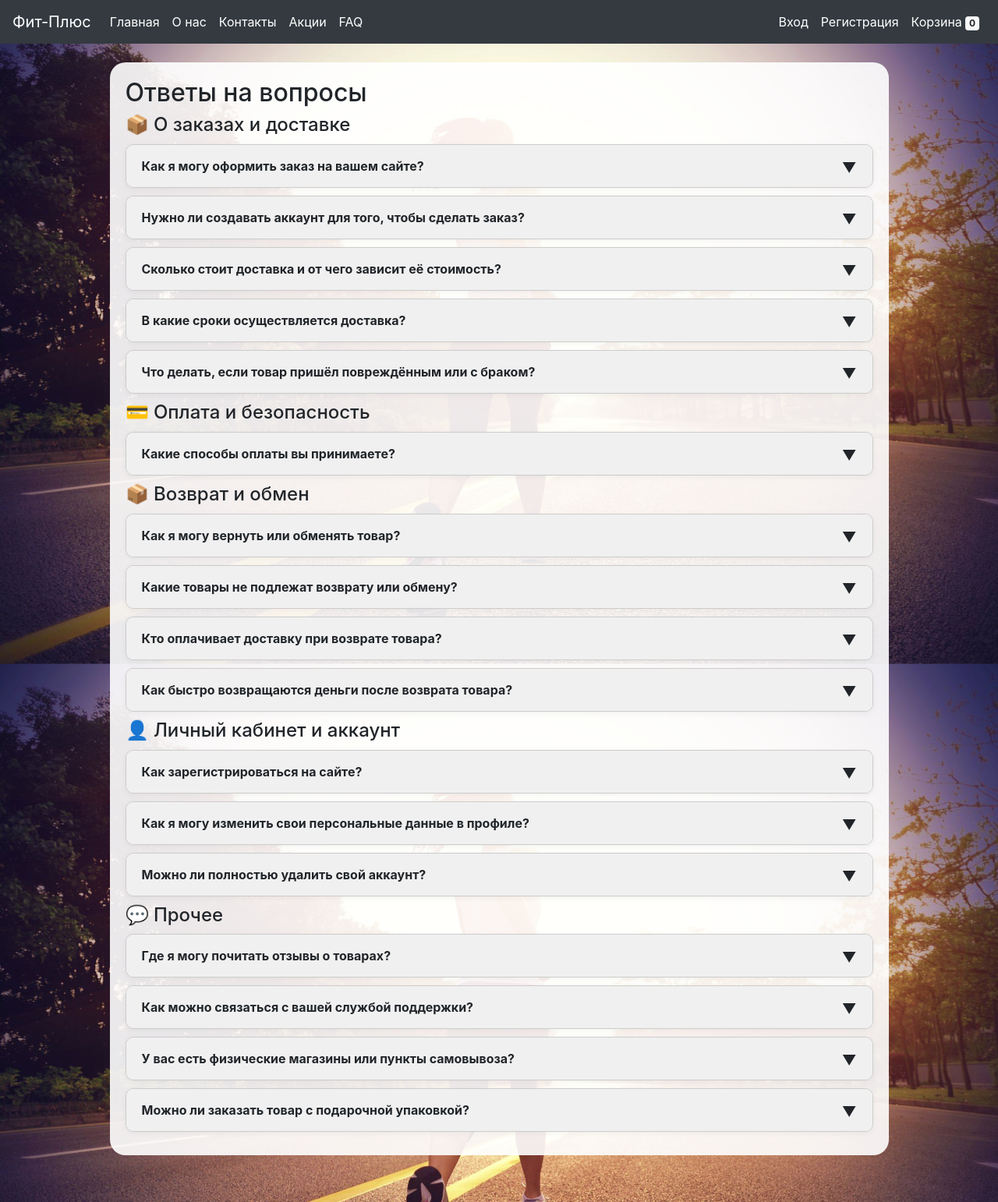
After one commit to Layaashich/gpt, a PHP site: page /faq.php in a window 1280 px wide. The commit adds this page. Shown: the whole page at 78% size. Run offline with PHP 8.4, Linux system fonts and the light colour scheme; some libraries are stand-ins or nearby versions.

Commit message:
Add files via upload

```diff
--- a/checkout.php
+++ b/checkout.php
@@ -86,7 +86,7 @@ if ($_SERVER['REQUEST_METHOD'] == 'POST') {
 
         $_SESSION['cart'] = [];
 
-        $successMessage = "Заказ №$order_id успешно оформлен, доставка будет осуществлена в течение 3-х дней.";
+        $successMessage = "Заказ №$order_id успешно оформлен, доставка будет осуществлена в срок от 3 до 7 дней.";
     }
 }
 ?>
--- a/config.php
+++ b/config.php
@@ -12,6 +12,5 @@ try {
 } catch (PDOException $e) {
     die("Ошибка подключения к базе данных: " . $e->getMessage());
 }
-
 session_start();
 ?>
--- /dev/null
+++ b/faq.css
@@ -0,0 +1,41 @@
+.faq-item {
+      border: 1px solid #ccc;
+      border-radius: 10px;
+      margin: 10px 0;
+      overflow: hidden;
+      transition: all 0.3s ease;
+      box-shadow: 0 2px 8px rgba(0,0,0,0.05);
+    }
+
+    .faq-question {
+      background: #f0f0f0;
+      padding: 15px 20px;
+      cursor: pointer;
+      font-weight: bold;
+      position: relative;
+    }
+
+    .faq-question::after {
+      content: "▼";
+      position: absolute;
+      right: 20px;
+      font-size: 18px;
+      transition: transform 1s ease;
+    }
+
+    .faq-item.open .faq-question::after {
+      content: "▲";
+    }
+
+    .faq-answer {
+      max-height: 0;
+      overflow: hidden;
+      padding: 0 20px;
+      background: #fff;
+      transition: max-height 1s ease, padding 1s ease;
+    }
+
+    .faq-item.open .faq-answer {
+      max-height: 500px;
+      padding: 15px 20px;
+    }
--- /dev/null
+++ b/faq.php
@@ -0,0 +1,117 @@
+<!-- Страница FAQ  -->
+<?php require 'config.php'; ?>
+<?php include 'header.php'; ?>
+<link rel="stylesheet" type="text/css" href="CSS/about.css">
+<link rel="stylesheet" type="text/css" href="CSS/faq.css">
+<div class="container mt-4">
+    <div class="legla">
+    <h2>Ответы на вопросы</h2>
+    <h4>📦 О заказах и доставке</h4>
+
+        <div class="faq-item">
+            <div class="faq-question">Как я могу оформить заказ на вашем сайте?</div>
+            <div class="faq-answer">Чтобы оформить заказ, просто добавьте нужные товары в корзину, перейдите к оформлению, укажите контактные данные, выберите способ оплаты — и подтвердите заказ.</div>
+        </div>
+
+        <div class="faq-item">
+            <div class="faq-question">Нужно ли создавать аккаунт для того, чтобы сделать заказ?</div>
+            <div class="faq-answer">Нет, регистрация не обязательна, но она даст вам доступ к истории заказов, возможности оставлять отзывы к товарам, сохранению избранного.</div>
+        </div>
+
+        <div class="faq-item">
+            <div class="faq-question">Сколько стоит доставка и от чего зависит её стоимость?</div>
+            <div class="faq-answer">Стоимость доставки фиксирована по всей России, её сумма 399 руб. От 2000 рублей стоимость доставки бесплатна.</div>
+        </div>
+
+        <div class="faq-item">
+            <div class="faq-question">В какие сроки осуществляется доставка?</div>
+            <div class="faq-answer">Сроки зависят от вашего региона: в среднем от 3 до 7 рабочих дней.</div>
+        </div>
+
+        <div class="faq-item">
+            <div class="faq-question">Что делать, если товар пришёл повреждённым или с браком?</div>
+            <div class="faq-answer">Сфотографируйте проблему и свяжитесь с нами через поддержку — мы либо заменим товар, либо вернём деньги.</div>
+        </div>
+
+    <h4>💳 Оплата и безопасность</h4>
+
+        <div class="faq-item">
+            <div class="faq-question">Какие способы оплаты вы принимаете?</div>
+            <div class="faq-answer">Мы принимаем оплату картами, а также наличными при получении.</div>
+        </div>
+
+    <h4>📦 Возврат и обмен</h4>
+
+        <div class="faq-item">
+            <div class="faq-question">Как я могу вернуть или обменять товар?</div>
+            <div class="faq-answer">Напишите нам в течение 14 дней с момента получения, укажите причину, приложите фото — и мы согласуем возврат или обмен.</div>
+        </div>
+
+        <div class="faq-item">
+            <div class="faq-question">Какие товары не подлежат возврату или обмену?</div>
+            <div class="faq-answer">По закону возврату не подлежат товары личной гигиены, нижнее бельё и товары с повреждённой упаковкой.</div>
+        </div>
+
+        <div class="faq-item">
+            <div class="faq-question">Кто оплачивает доставку при возврате товара?</div>
+            <div class="faq-answer">Если товар с браком — мы. В остальных случаях — покупатель.</div>
+        </div>
+
+        <div class="faq-item">
+            <div class="faq-question">Как быстро возвращаются деньги после возврата товара?</div>
+            <div class="faq-answer">Обычно в течение 3–5 рабочих дней после получения и проверки возвращённого товара.</div>
+        </div>
+
+    <h4>👤 Личный кабинет и аккаунт</h4>
+
+        <div class="faq-item">
+            <div class="faq-question">Как зарегистрироваться на сайте?</div>
+            <div class="faq-answer">Нажмите "Регистрация" вверху сайта, укажите требуемые данные. Подтвердите регистрацию — и всё готово.</div>
+        </div>
+
+        <div class="faq-item">
+            <div class="faq-question">Как я могу изменить свои персональные данные в профиле?</div>
+            <div class="faq-answer">Зайдите в личный кабинет и выберите "Редактировать профиль" — вы сможете обновить имя, адрес и контактные данные.</div>
+        </div>
+
+        <div class="faq-item">
+            <div class="faq-question">Можно ли полностью удалить свой аккаунт?</div>
+            <div class="faq-answer">Да, в личном кабинете есть кнопка удаления. После удаления данные вашего аккаунта будут полностью удалены.</div>
+        </div>
+
+    <h4>💬 Прочее</h4>
+
+        <div class="faq-item">
+            <div class="faq-question">Где я могу почитать отзывы о товарах?</div>
+            <div class="faq-answer">Отзывы находятся внизу карточки товара, вы можете их почиать, и составить своё мнение о товаре.</div>
+        </div>
+
+        <div class="faq-item">
+            <div class="faq-question">Как можно связаться с вашей службой поддержки?</div>
+            <div class="faq-answer">Вверху сайта есть кнопка "Контакты", перейдя по ней, вы сможете связаться с нами любым удобным для вас способом.</div>
+        </div>
+
+        <div class="faq-item">
+            <div class="faq-question">У вас есть физические магазины или пункты самовывоза?</div>
+            <div class="faq-answer">Увы, но ни физических магазинов, ни ПВЗ у нас пока нет, но мы работаем над этим. На данный момент в нашем магазине есть только курьерская доставка.</div>
+        </div>
+
+        <div class="faq-item">
+            <div class="faq-question">Можно ли заказать товар с подарочной упаковкой?</div>
+            <div class="faq-answer">Наш магазин предоставляет товары только в заводской упаковке.</div>
+        </div>
+
+    </div>
+</div>
+
+<script>
+  document.querySelectorAll('.faq-question').forEach(question => {
+    question.addEventListener('click', () => {
+      const parent = question.parentElement;
+      parent.classList.toggle('open');
+    });
+  });
+</script>
+
+</body>
+</html>
--- a/header.php
+++ b/header.php
@@ -21,6 +21,8 @@
       <li class="nav-item"><a class="nav-link" href="index.php">Главная</a></li>
       <li class="nav-item"><a class="nav-link" href="about.php">О нас</a></li>
       <li class="nav-item"><a class="nav-link" href="contacts.php">Контакты</a></li>
+      <li class="nav-item"><a class="nav-link" href="promotions.php">Акции</a></li>
+      <li class="nav-item"><a class="nav-link" href="faq.php">FAQ</a></li>
     </ul>
     <ul class="navbar-nav">
     <?php if(isset($_SESSION['user'])): ?>
```
Also changed, not shown: birthday.php (added, +19 -0 lines), free_delivery.php (added, +52 -0 lines), promotions.css (added, +34 -0 lines), promotions.php (added, +36 -0 lines), season_sale.php (added, +38 -0 lines), Fit_Plus (1).sql (added).
